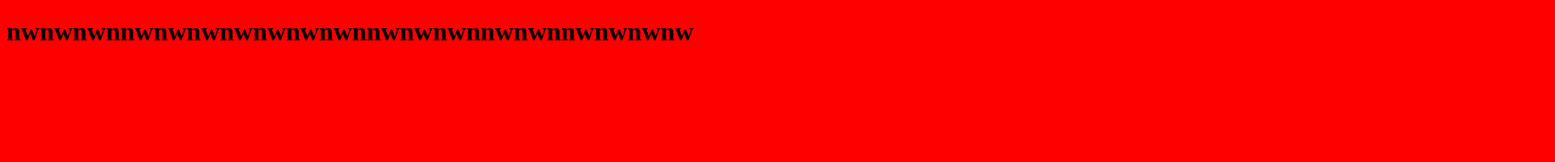
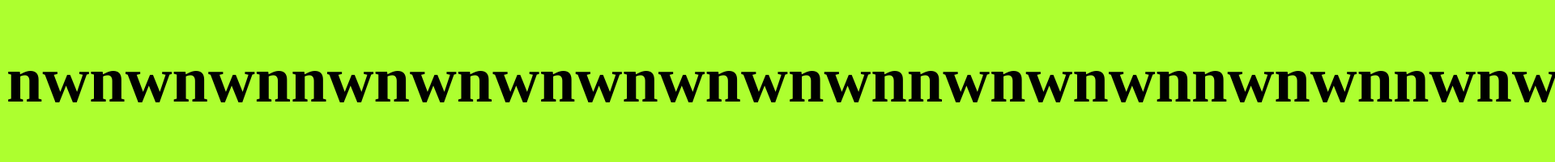
Before and after one commit to YuriiTovmach/new-test, a plain HTML site: page index.html in a window 1280 px wide. Shown: the top 201 px of the page at 81% size, 1920 px wide, since content can reach past the window. Drawn offline with Linux system fonts and the light colour scheme.

Commit message:
green bg style

```diff
--- a/main.css
+++ b/main.css
@@ -1,3 +1,7 @@
 body {
-background: red;
+background: greenyellow;
 }
+
+h1{
+font-size: 80px;
+}
```
